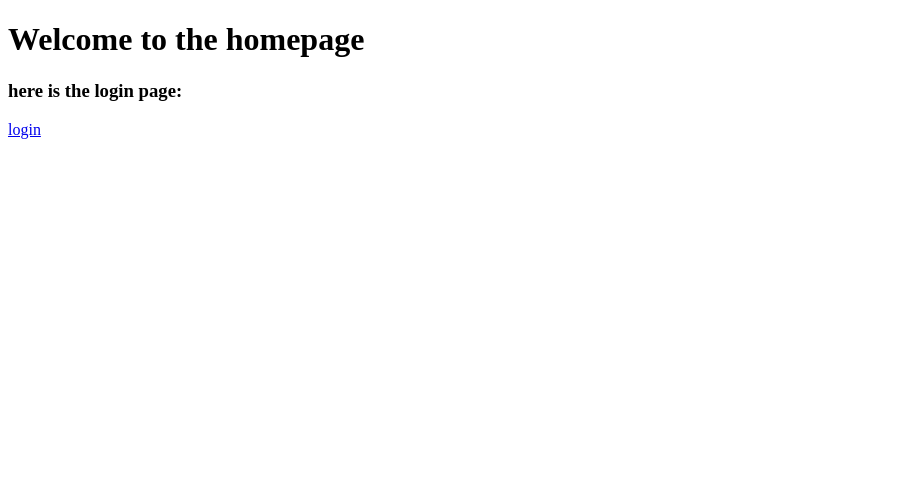
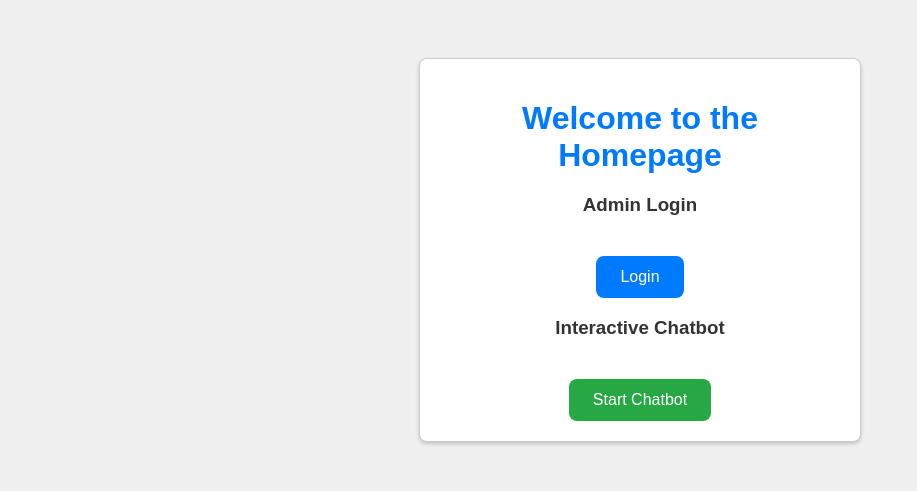
Before and after one commit to Madhav-MKNC/admin-portal, a Flask app: page / in a window 1280 px wide. Shown: the top 491 px of the page, without its empty margins (0-917 px from the left). Run offline with Flask 2, Linux system fonts and the light colour scheme.

Commit message:
homepage

```diff
--- a/app.py
+++ b/app.py
@@ -19,6 +19,10 @@ app = Flask(__name__)
 
 # secret key
 app.secret_key = os.getenv("FLASK_SECRET_KEY")  # Change this to a strong random key in a production environment
+
+# URL to the chatbot
+CHATBOT_URL = "http://localhost:8081"
+print(f"\n[+] Chatbot URL is: {CHATBOT_URL}\n")
 
 # Folder to store uploaded files
 app.config['UPLOAD_FOLDER'] = 'uploads'
@@ -152,6 +156,11 @@ def logout():
     session.pop('authenticated', None)
     return redirect(url_for('login'))
 
+# chatbot
+@app.route('/chatbot')
+def chatbot_redirect():
+    return redirect(CHATBOT_URL)
+
 
 # run server
 def start_server():
--- /dev/null
+++ b/static/index_style.css
@@ -0,0 +1,58 @@
+body {
+    font-family: 'Arial', sans-serif;
+    background-color: #f0f0f0;
+    text-align: center;
+    padding: 50px;
+}
+
+.container {
+    max-width: 400px;
+    margin: 0 auto;
+    background-color: #ffffff;
+    border: 1px solid #ccc;
+    border-radius: 8px;
+    padding: 20px;
+    box-shadow: 0 2px 4px rgba(0, 0, 0, 0.2);
+}
+
+h1 {
+    color: #007BFF;
+    margin-bottom: 20px;
+}
+
+h3 {
+    color: #333;
+    margin-bottom: 20px;
+}
+
+.login-link, .chatbot-link {
+    display: inline-block;
+    margin-top: 20px;
+    padding: 12px 24px;
+    background-color: #007BFF;
+    color: #fff;
+    text-decoration: none;
+    border-radius: 8px;
+    font-size: 16px;
+    transition: background-color 0.3s;
+}
+
+.login-link:hover {
+    background-color: #0056b3;
+}
+
+.chatbot-link {
+    display: inline-block;
+    margin-top: 20px;
+    padding: 12px 24px;
+    background-color: #28a745;
+    color: #fff;
+    text-decoration: none;
+    border-radius: 8px;
+    font-size: 16px;
+    transition: background-color 0.3s;
+}
+
+.chatbot-link:hover {
+    background-color: #218838;
+}
--- a/templates/index.html
+++ b/templates/index.html
@@ -2,9 +2,16 @@
 <html>
 <head>
     <title>Admin Login</title>
+    <link rel="stylesheet" href="{{ url_for('static', filename='index_style.css') }}">
 </head>
 <body>
-    <h1>Welcome to the homepage</h1>
-    <h3>here is the login page:</h3><a href="/login">login</a>
+    <div class="container">
+        <h1>Welcome to the Homepage</h1>
+        <h3>Admin Login</h3>
+        <a class="login-link" href="/login">Login</a>
+
+        <h3>Interactive Chatbot</h3>
+        <a class="chatbot-link" href="/chatbot">Start Chatbot</a>
+    </div>
 </body>
 </html>
```
